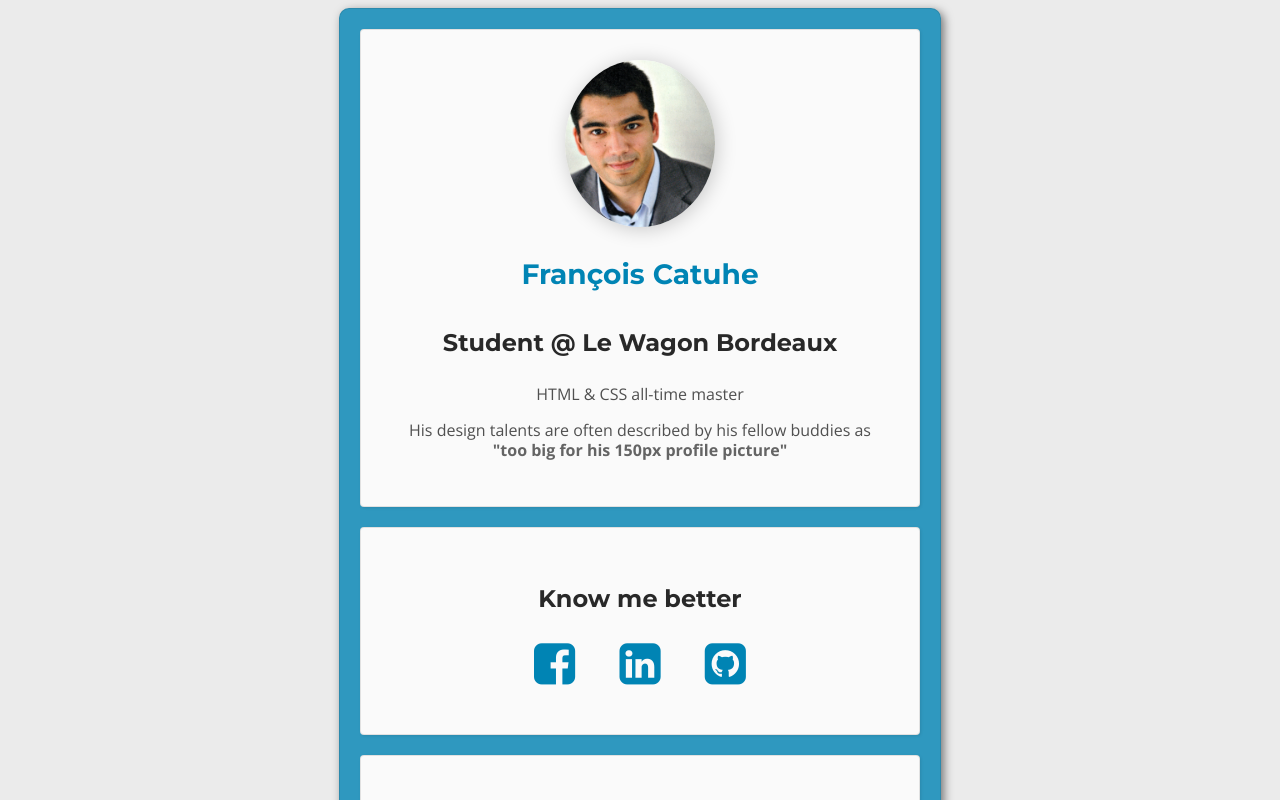
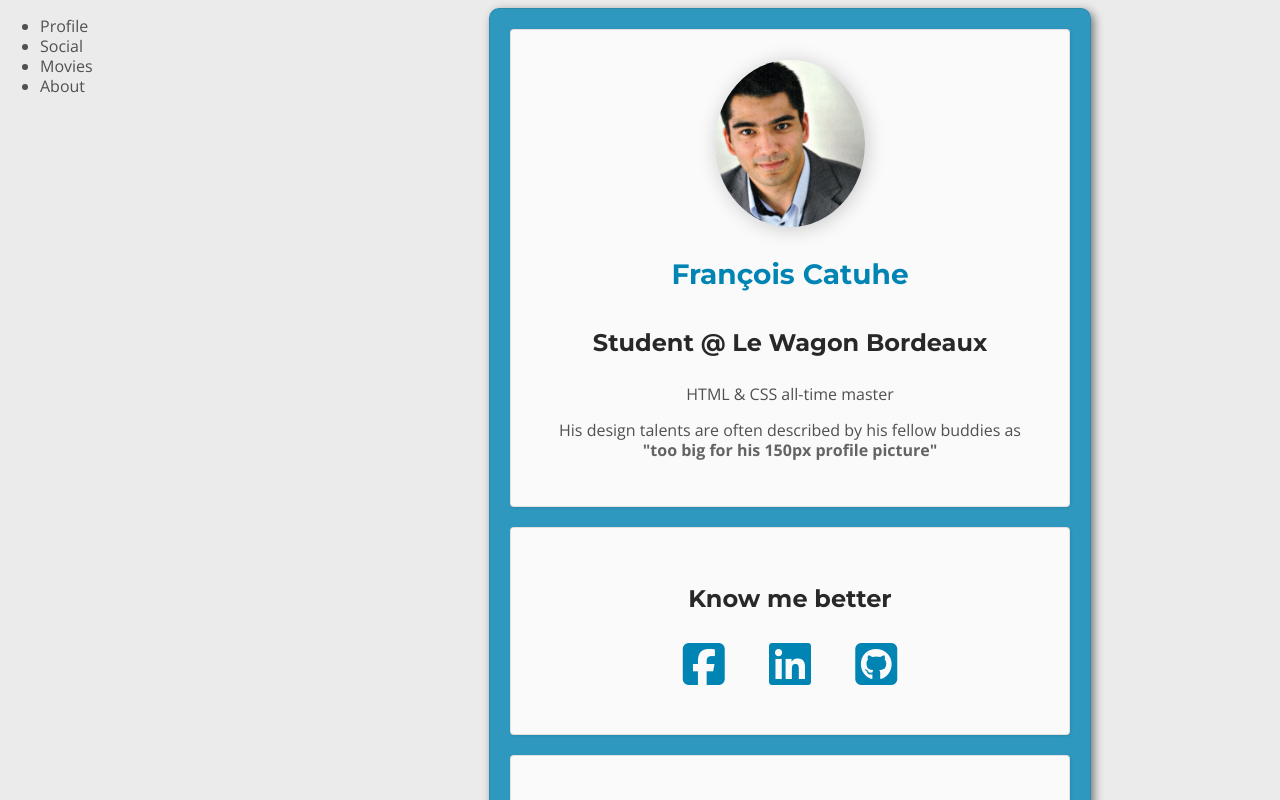
Before and after one commit to fcatuhe/profile, a plain HTML site: page index.html in a window 1280 px wide. Shown: the top 800 px of the page. Drawn offline with nearby package versions, Linux system fonts and the light colour scheme.

Commit message:
change fontawesome cdn

```diff
--- a/index.html
+++ b/index.html
@@ -7,12 +7,24 @@
     <link rel="stylesheet" href="http://fonts.googleapis.com/css?family=Open+Sans:400,300,700|Montserrat:400,700">
 
     <!-- Fontawesome -->
+    <link rel="stylesheet" href="https://use.fontawesome.com/9b27add358.css">
+    <!--
     <link href="http://maxcdn.bootstrapcdn.com/font-awesome/4.7.0/css/font-awesome.min.css" rel="stylesheet">
+    -->
 
     <!-- Your style -->
     <link rel="stylesheet" href="style.css">
   </head>
   <body>
+    <div id="sidebar">
+      <ul>
+        <li>Profile</li>
+        <li>Social</li>
+        <li>Movies</li>
+        <li>About</li>
+      </ul>
+    </div>
+    <div id="page-content">
       <div class="container">
         <div class="card">
           <img src="images/fcatuhe_image.jpg" alt="François Catuhe" class="img-w150 img-circle">
@@ -72,5 +84,6 @@
           <p>Made with <i class="fa fa-heart-o" aria-hidden="true"></i> in Bordeaux ;-)</p>
         </div>
       </div>
+    </div>
   </body>
 </html>
--- a/style.css
+++ b/style.css
@@ -99,3 +99,14 @@ td {
   font-weight: bold;
   color: rgb(100, 100, 100);
 }
+
+#sidebar {
+  position: fixed;
+  width: 300px;
+  left: 0;
+  top: 0;
+  bottom: 0;
+}
+#page-content {
+  margin-left: 300px;
+}
```
Lines whose indentation alone changed are shown as unchanged.
